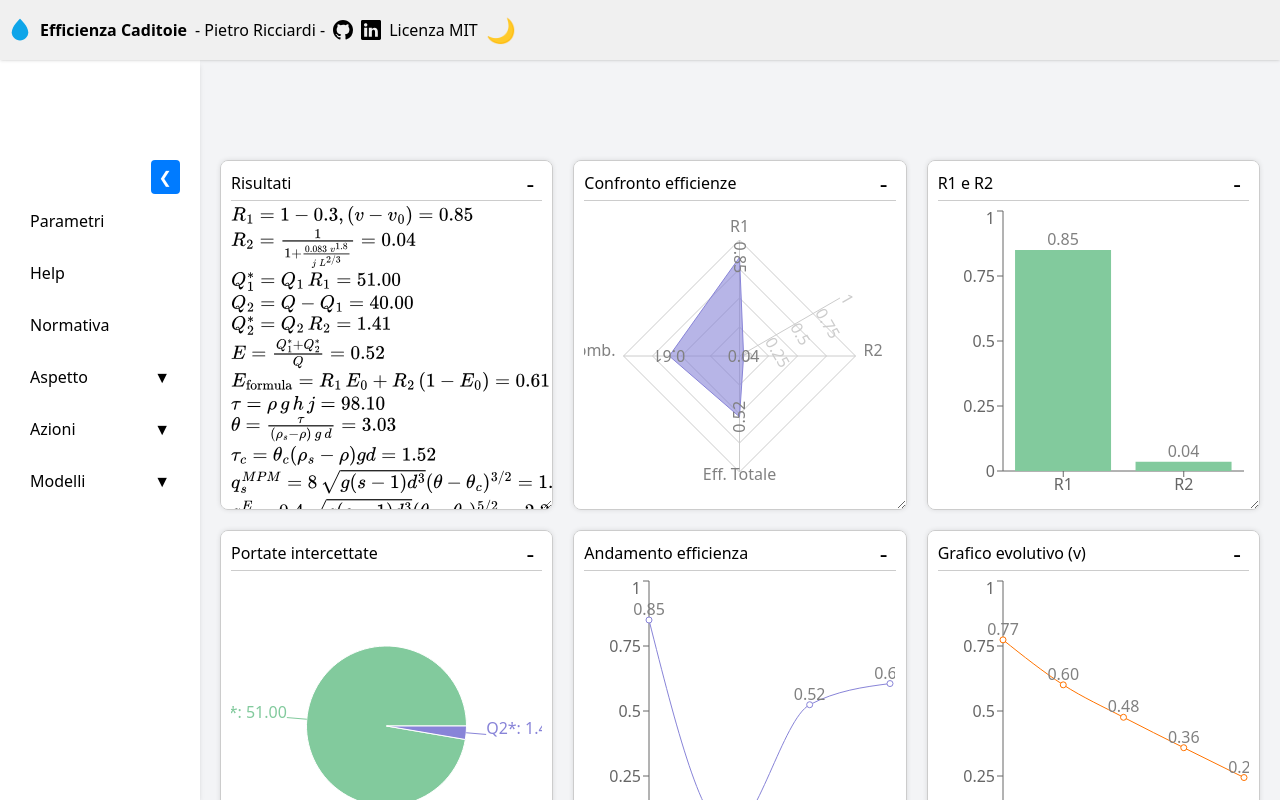
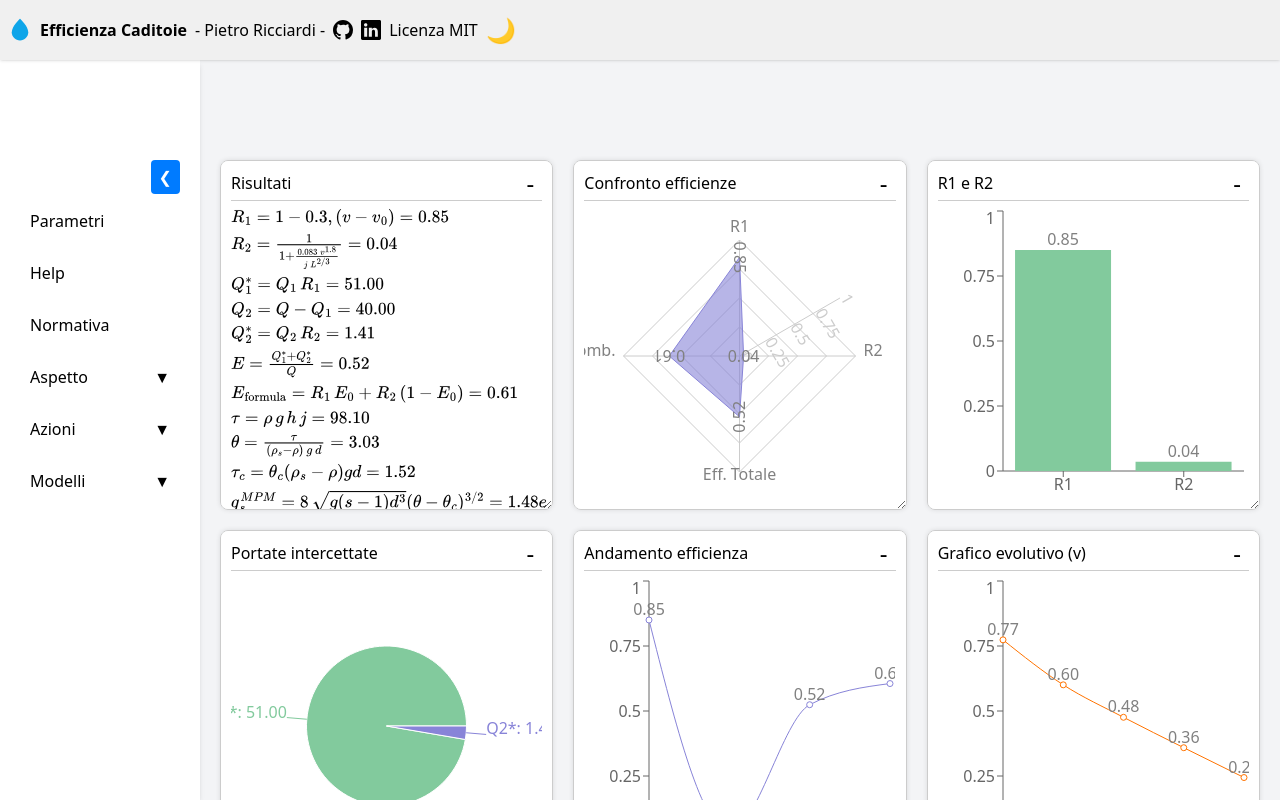
Before and after one commit to Pietro-Ricciardi/Efficienza-Caditoie, a React (Vite) app: page / in a window 1280 px wide. Built offline with nearby package versions, Linux system fonts and the light colour scheme.

Commit message:
Fix Rouse formula and tweak results widget

```diff
--- a/src/App.css
+++ b/src/App.css
@@ -114,8 +114,13 @@ body.dark-mode {
   height: 100%;
 }
 
+.formula-list {
+  font-size: 0.9em;
+}
+
 .formula-list p {
-  margin: 4px 0;
+  margin: 8px 0;
+  line-height: 1.4;
 }
 
 .slider-label {
```
Also changed, not shown: 1 other file (tests, documents, lock files or other folders).
